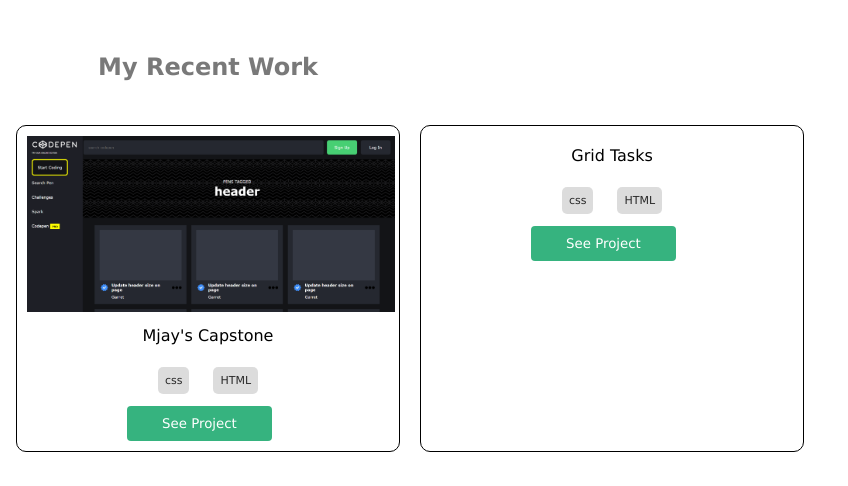
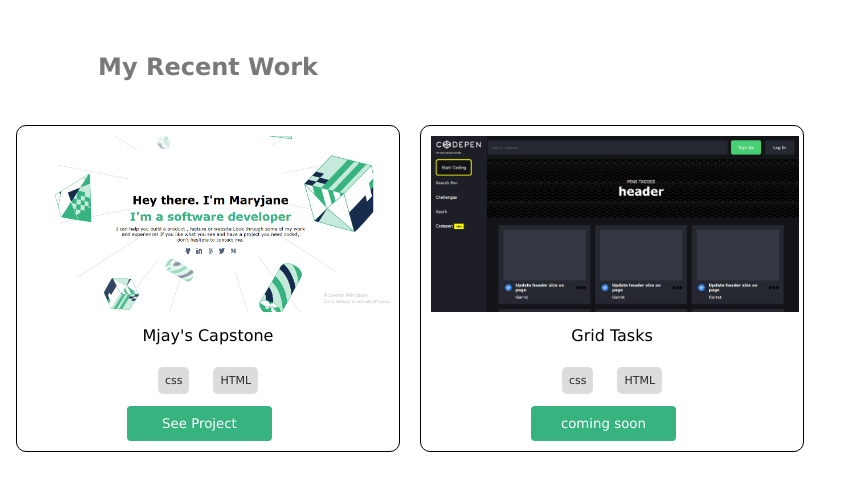
Before and after one commit to Mjay-Ify/Mjay-Capstone, a plain HTML site: page index.html in a window 1280 px wide. Shown: the part 780-1266 px from the top of the page, 432-1280 px from the left. Drawn offline with Linux system fonts and the light colour scheme.

Commit message:
added an image

```diff
--- a/index.html
+++ b/index.html
@@ -47,24 +47,25 @@
             </a>
           </div>
           <div class="B">
-            <img src="../Images/codepen.png" alt="" />
+            <img src="../Images/Capstone.png" alt="capstone" />
             <p>Mjay's Capstone</p>
             <ul>
               <li><a href="css">css</a></li>
               <li><a href="HTML">HTML</a></li>
             </ul>
-            <a href="index.html">
+            <a href="https://mjay-ify.github.io/Mjay-Capstone/">
               <button type="button">See Project</button>
             </a>
           </div>
           <div class="C">
+            <img src="../Images/codepen.png" alt="codepen">
             <p>Grid Tasks</p>
             <ul>
               <li><a href="css">css</a></li>
               <li><a href="HTML">HTML</a></li>
             </ul>
             <a href="index.html">
-              <button type="button">See Project</button>
+              <button type="button">coming soon</button>
             </a>
           </div>
         </div>
```
Also changed, not shown: Images/capstone.png (added).
